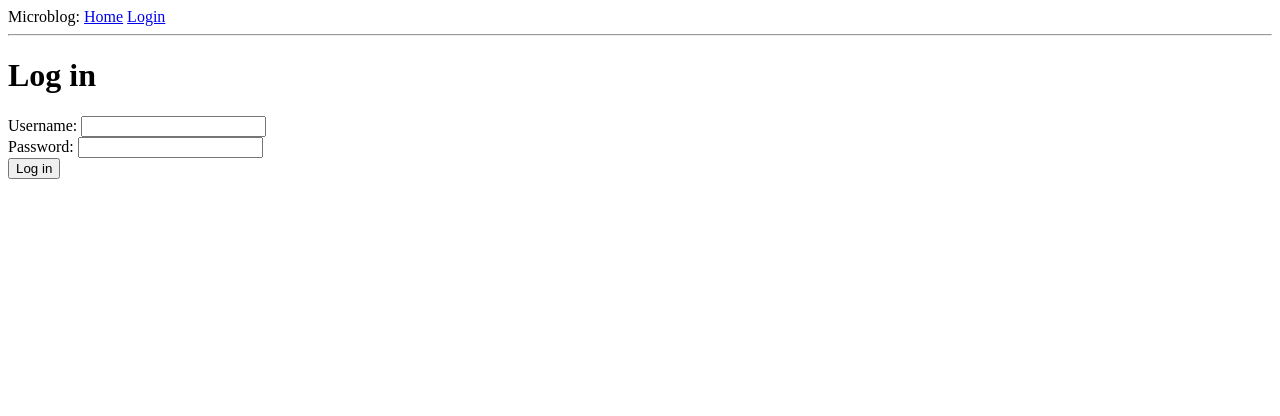
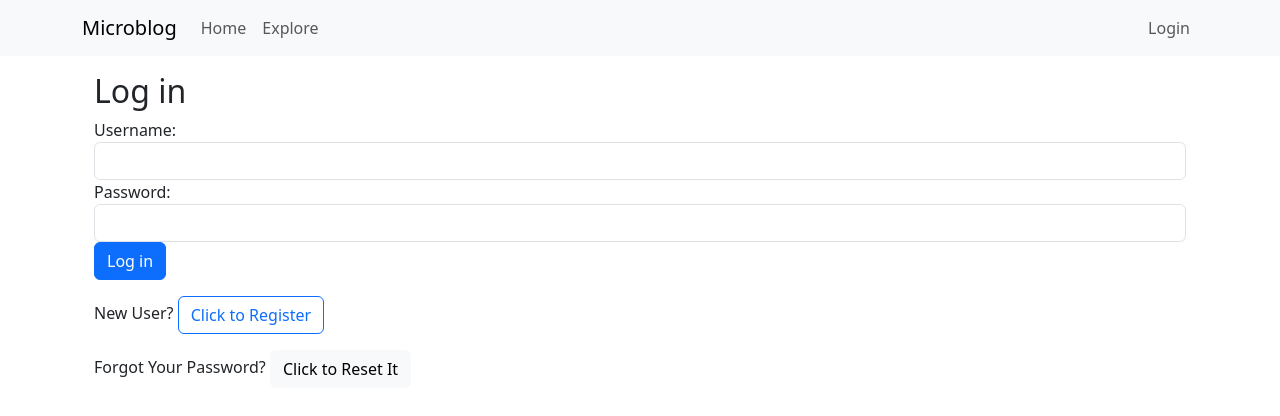
Before and after one commit to CodeShibaGo/m3-week-07-Anna0118, a Flask app: page /login in a window 1280 px wide. Shown: the top 416 px of the page. Run offline with Flask 3, Linux system fonts and the light colour scheme; some libraries are stand-ins or nearby versions.

Commit message:
bootstrap and add explore page for all posts

```diff
--- a/microblog/app/__init__.py
+++ b/microblog/app/__init__.py
@@ -7,6 +7,7 @@ from flask_sqlalchemy import SQLAlchemy
 from flask_migrate import Migrate
 from flask_login import LoginManager
 from flask_mail import Mail
+from flask_bootstrap import Bootstrap
 
 load_dotenv()
 
@@ -19,5 +20,6 @@ migrate = Migrate(app, db)
 login = LoginManager(app)  # 綁定 LoginManager於app，負責管理使用登入的流程
 login.login_view = 'login'  # 如果未登入，會自動重新定向到視圖函示的endpoint。目前endpoint將視圖函示的名稱默認
 mail = Mail(app)
+bootstrap = Bootstrap(app)
 
 from app import routes, models
--- a/microblog/app/routes.py
+++ b/microblog/app/routes.py
@@ -46,6 +46,22 @@ def index():
                            posts=posts.items, next_url=next_url,
                            prev_url=prev_url)
 
+# 全部貼文
+@app.route('/explore')
+@login_required
+def explore():
+    page = request.args.get('page', 1, type=int)
+    query = Post.query.order_by(Post.timestamp.desc())
+    posts = db.paginate(query, page=page,
+                        per_page=app.config['POSTS_PER_PAGE'], error_out=False)
+    next_url = url_for('explore', page=posts.next_num) \
+        if posts.has_next else None
+    prev_url = url_for('explore', page=posts.prev_num) \
+        if posts.has_prev else None
+    return render_template('index.html', title='Explore', posts=posts.items,
+                           next_url=next_url, prev_url=prev_url)
+
+
 # 註冊
 @app.route('/register', methods=['GET', 'POST'])
 def register():
@@ -86,11 +102,12 @@ def login():
             return redirect(url_for('login'))
     return render_template('login.html',  title='Log In')
 
+
 # 登出
 @app.route('/logout')
 def logout():
     logout_user()
-    return redirect(url_for('register'))
+    return redirect(url_for('login'))
 
 
 # 個人頁面
--- a/microblog/app/templates/base.html
+++ b/microblog/app/templates/base.html
@@ -1,36 +1,67 @@
 <!doctype html>
-<html>
+<html lang="en">
 
 <head>
+    <meta charset="utf-8">
+    <meta name="viewport" content="width=device-width, initial-scale=1">
     {% if title %}
     <title>{{ title }} - Microblog</title>
     {% else %}
     <title>Welcome to Microblog</title>
     {% endif %}
+    <link href="https://cdn.jsdelivr.net/npm/bootstrap@5.3.2/dist/css/bootstrap.min.css" rel="stylesheet"
+        integrity="sha384-T3c6CoIi6uLrA9TneNEoa7RxnatzjcDSCmG1MXxSR1GAsXEV/Dwwykc2MPK8M2HN" crossorigin="anonymous">
 </head>
 
 <body>
-    <div>
-        Microblog:
-        <a href="{{ url_for('index') }}">Home</a>
+    <nav class="navbar navbar-expand-lg bg-body-tertiary">
+        <div class="container">
+            <a class="navbar-brand" href="{{ url_for('index') }}">Microblog</a>
+            <button class="navbar-toggler" type="button" data-bs-toggle="collapse"
+                data-bs-target="#navbarSupportedContent" aria-controls="navbarSupportedContent" aria-expanded="false"
+                aria-label="Toggle navigation">
+                <span class="navbar-toggler-icon"></span>
+            </button>
+            <div class="collapse navbar-collapse" id="navbarSupportedContent">
+                <ul class="navbar-nav me-auto mb-2 mb-lg-0">
+                    <li class="nav-item">
+                        <a class="nav-link" aria-current="page" href="{{ url_for('index') }}">Home</a>
+                    </li>
+                    <li class="nav-item">
+                        <a class="nav-link" aria-current="page" href="{{ url_for('explore') }}">Explore</a>
+                    </li>
+                </ul>
+                <ul class="navbar-nav mb-2 mb-lg-0">
                     {% if current_user.is_anonymous %}
-        <a href="{{ url_for('login') }}">Login</a>
+                    <li class="nav-item">
+                        <a class="nav-link" aria-current="page" href="{{ url_for('login') }}">Login</a>
+                    </li>
                     {% else %}
-        <a href="{{ url_for('user', username=current_user.username) }}">Profile</a>
-        <a href="{{ url_for('logout') }}">Logout</a>
+                    <li class="nav-item">
+                        <a class="nav-link" aria-current="page"
+                            href="{{ url_for('user', username=current_user.username) }}">Profile</a>
+                    </li>
+                    <li class="nav-item">
+                        <a class="nav-link" aria-current="page" href="{{ url_for('logout') }}">Logout</a>
+                    </li>
                     {% endif %}
+                </ul>
             </div>
-    <hr>
+        </div>
+    </nav>
+    <div class="container mt-3">
         {% with messages = get_flashed_messages() %}
         {% if messages %}
-    <ul>
         {% for message in messages %}
-        <li>{{ message }}</li>
+        <div class="alert alert-info" role="alert">{{ message }}</div>
         {% endfor %}
-    </ul>
         {% endif %}
         {% endwith %}
         {% block content %}{% endblock %}
+    </div>
+    <script src="https://cdn.jsdelivr.net/npm/bootstrap@5.3.2/dist/js/bootstrap.bundle.min.js"
+        integrity="sha384-C6RzsynM9kWDrMNeT87bh95OGNyZPhcTNXj1NW7RuBCsyN/o0jlpcV8Qyq46cDfL" crossorigin="anonymous">
+        </script>
 </body>
 
 </html>
--- a/microblog/app/templates/login.html
+++ b/microblog/app/templates/login.html
@@ -1,21 +1,29 @@
 {% extends "base.html" %}
+{% block content %}
 
-{% block content %}
-<h1>Log in</h1>
-<form method="post">
-  <input type="hidden" name="csrf_token" value="{{ csrf_token() }}" />
+<body>
+  <div class="container">
+    <h2>Log in</h2>
+    <form action="{{ url_for('login') }}" method="POST">
+      <input type="hidden" name="csrf_token" value="{{ csrf_token() }}">
+      <div class="form-group">
+        <label for="username">Username:</label>
+        <input type="text" class="form-control" id="username" name="username" required>
+      </div>
+      <div class="form-group">
+        <label for="password">Password:</label>
+        <input type="password" class="form-control" id="password" name="password" required>
+      </div>
+      <button type="submit" class="btn btn-primary">Log in</button>
+      <div class="mt-3">
+        <p>New User? <a href="{{ url_for('register') }}" class="btn btn-outline-primary">Click to Register</a></p>
+        <p>Forgot Your Password? <a href="#" class="btn btn-light">Click to Reset It</a></p>
+      </div>
+    </form>
+  </div>
+  <script src="https://cdn.jsdelivr.net/npm/bootstrap@5.3.2/dist/js/bootstrap.bundle.min.js"
+    integrity="sha384-C6RzsynM9kWDrMNeT87bh95OGNyZPhcTNXj1NW7RuBCsyN/o0jlpcV8Qyq46cDfL" crossorigin="anonymous">
+    </script>
+</body>
 
-
-  <div>
-    <label for="username">Username:</label>
-    <input type="text" id="username" name="username" required>
-  </div>
-  <div>
-    <label for="password">Password:</label>
-    <input type="password" id="password" name="password" required>
-  </div>
-  <div>
-    <input type="submit" value="Log in">
-  </div>
-</form>
 {% endblock %}
```
Also changed, not shown: microblog/app/templates/_post.html (+6 -6 lines), microblog/app/templates/edit_profile.html (+13 -11 lines), microblog/app/templates/index.html (+19 -11 lines), microblog/app/templates/register.html (+16 -5 lines), microblog/app/templates/user.html (+15 -14 lines), 1 other file. Lines whose indentation alone changed are shown as unchanged.
